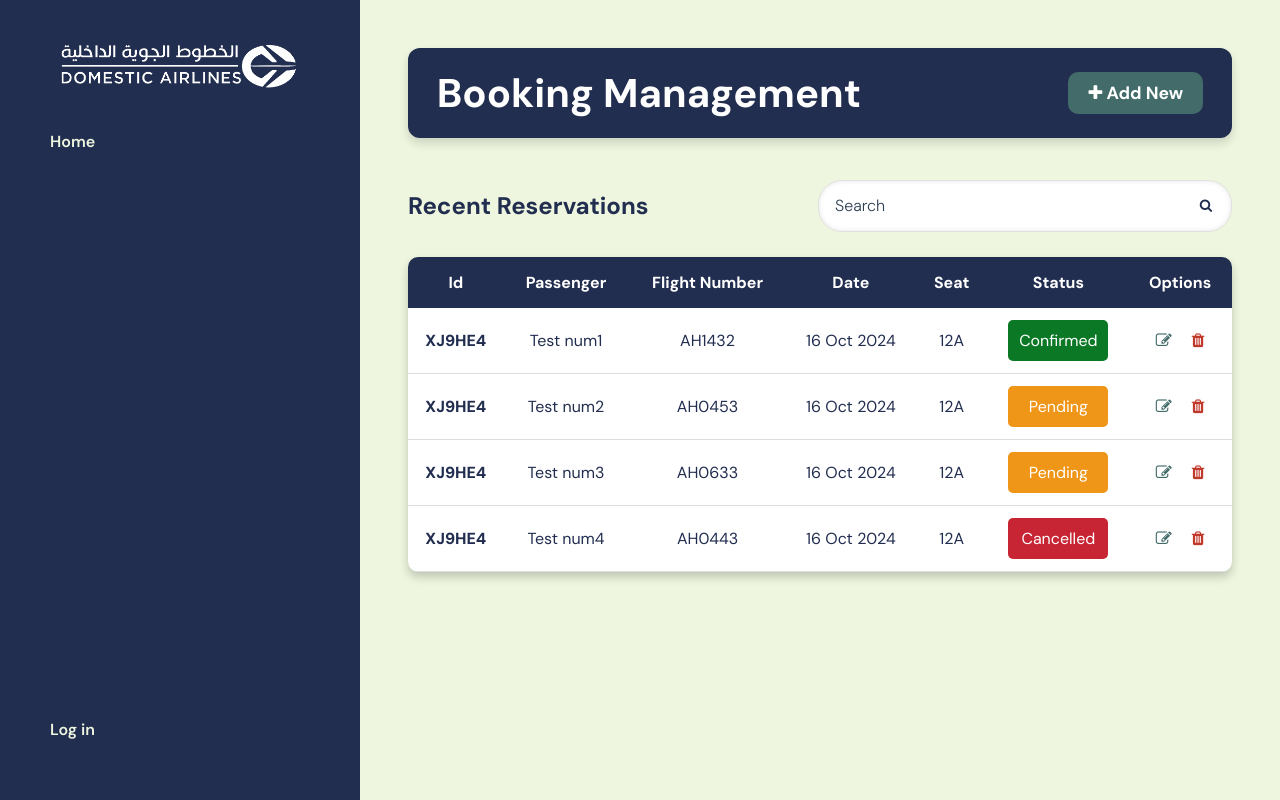
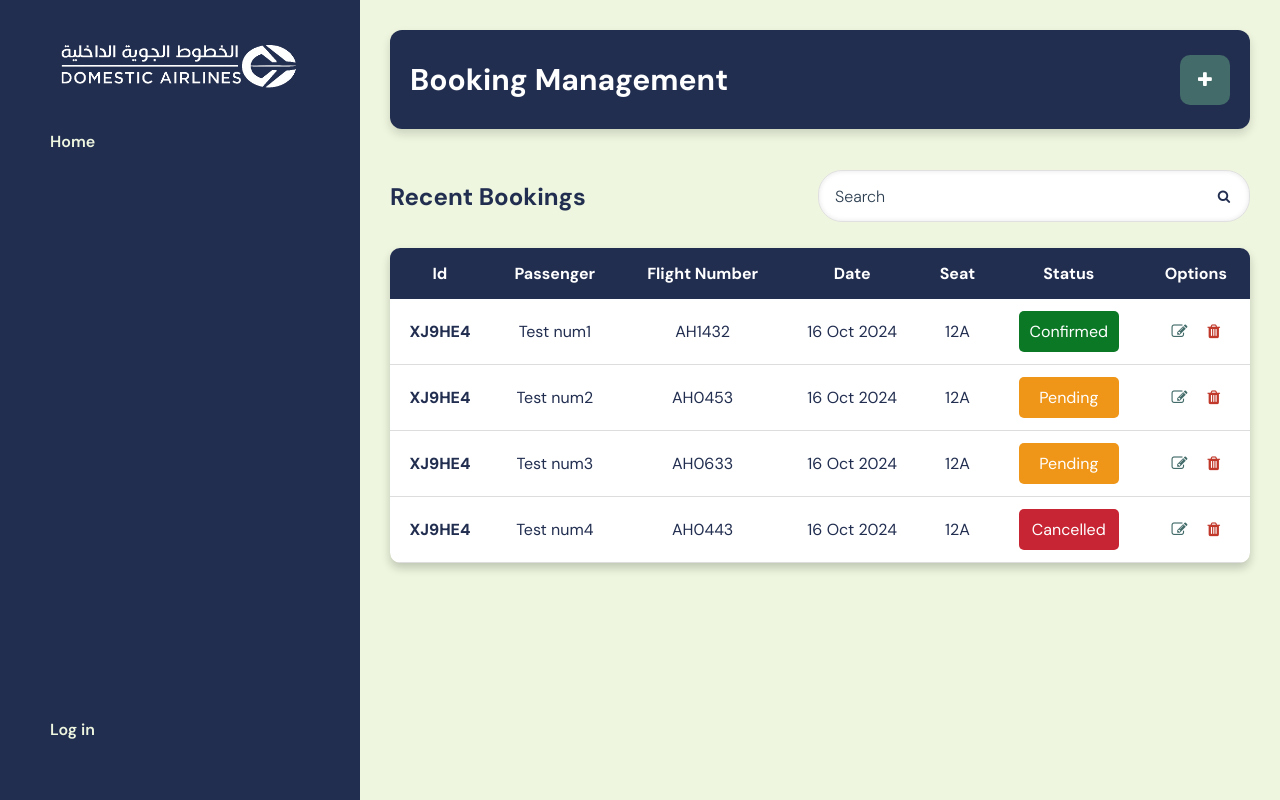
Before and after one commit to ENSIA-AI/Domestic_Airlines_management_system, a PHP site: page /admin/bookings.php in a window 1280 px wide. Run offline with PHP 8.4, Linux system fonts and the light colour scheme.

Commit message:
CSS cleaning for bookings

```diff
--- a/www/admin/bookings.php
+++ b/www/admin/bookings.php
@@ -26,23 +26,23 @@ if (isset($_GET["log-in"]) and $_GET["log-in"] == "yes") {
     ?>
     <main>
         <div class="content">
-            <div class="head_booking">
-                <h1 class="title">Booking Management</h1>
+            <div class="dams-head">
+                <h1>Booking Management</h1>
                 <button class="btn add-btn">
-                    <i class="fa fa-plus"></i> Add New
+                    <i class="fa fa-plus"></i>
                 </button>
             </div>
 
             <div class="reservation">
-                <div class="search-part">
-                    <h2 class="recent">Recent Reservations</h2>
+                <div class="search-container">
+                    <h2 class="recent">Recent Bookings</h2>
                     <div class="search-bar"><input type="text" class="search" id="search-bar" placeholder="Search">
                         <button class="search-btn"><i class="fa fa-search"></i></button>
                     </div>
                 </div>
 
                 <div class="table-container">
-                    <table class="booking-table" id="search-table">
+                    <table class="dams-table" id="search-table">
                         <thead>
                             <tr>
                                 <th>Id</th>
@@ -54,12 +54,12 @@ if (isset($_GET["log-in"]) and $_GET["log-in"] == "yes") {
                                 <th>Options</th>
                             </tr>
                         </thead>
-                        <tbody class="bookingTbBody" id="bookingTbBody">
+                        <tbody id="bookingTbBody">
                             <tr>
                                 <td>XJ9HE4</td>
                                 <td>Test num1</td>
                                 <td>AH1432</td>
-                                <td>16 Oct 2024</td>
+                                <td>16&nbsp;Oct&nbsp;2024</td>
                                 <td>12A</td>
                                 <td><span class="status confirmed">Confirmed</span></td>
                                 <td>
@@ -73,7 +73,7 @@ if (isset($_GET["log-in"]) and $_GET["log-in"] == "yes") {
                                 <td>XJ9HE4</td>
                                 <td>Test num2</td>
                                 <td>AH0453</td>
-                                <td>16 Oct 2024</td>
+                                <td>16&nbsp;Oct&nbsp;2024</td>
                                 <td>12A</td>
                                 <td><span class="status pending">Pending</span></td>
                                 <td>
@@ -87,7 +87,7 @@ if (isset($_GET["log-in"]) and $_GET["log-in"] == "yes") {
                                 <td>XJ9HE4</td>
                                 <td>Test num3</td>
                                 <td>AH0633</td>
-                                <td>16 Oct 2024</td>
+                                <td>16&nbsp;Oct&nbsp;2024</td>
                                 <td>12A</td>
                                 <td><span class="status pending">Pending</span></td>
                                 <td>
@@ -101,7 +101,7 @@ if (isset($_GET["log-in"]) and $_GET["log-in"] == "yes") {
                                 <td>XJ9HE4</td>
                                 <td>Test num4</td>
                                 <td>AH0443</td>
-                                <td>16 Oct 2024</td>
+                                <td>16&nbsp;Oct&nbsp;2024</td>
                                 <td>12A</td>
                                 <td><span class="status cancelled">Cancelled</span></td>
                                 <td>
@@ -118,7 +118,7 @@ if (isset($_GET["log-in"]) and $_GET["log-in"] == "yes") {
         </div>
     </main>
     <div class="form-overlay" id="overlay">
-        <form class="BookingForm" id="BookingForm">
+        <form class="dams-add-form" id="BookingForm">
             <h2>Add New Booking</h2>
             <div class="name-container">
                 <label for="First_Name">First Name: </label>
--- a/www/index.php
+++ b/www/index.php
@@ -27,7 +27,6 @@ if (isset($_GET["log-in"]) and $_GET["log-in"] == "yes") {
     <main class="content">
         <center>
             <h1>Domestic Airlines Management System</h1>
-            <img src="static/images/atr72.png">
         </center>
     </main>
     <button class="floating-button" id="menu-btn"><i class="fa fa-bars"></i> <i class="fa fa-close hidden"></i></button>
--- a/www/static/css/bookings.css
+++ /dev/null
@@ -1,197 +0,0 @@
-.content {
-  padding: 3rem;
-}
-
-.head_booking {
-  display: flex;
-  justify-content: space-between;
-  align-items: center;
-  margin-bottom: 1rem;
-  background: var(--space-cadet);
-  color: white;
-  padding: 1.2rem 1.8rem;
-  border-radius: 12px;
-  box-shadow: 0 5px 10px rgba(0, 0, 0, 0.15);
-}
-
-.title {
-  font-size: 2.5rem;
-  font-weight: bold;
-  margin: 0;
-}
-
-.search-part {
-  display: flex;
-  justify-content: space-between;
-  align-items: center;
-  padding: 1rem 0;
-}
-
-.search-bar {
-  display: flex;
-  align-items: center;
-  background: white;
-  border-radius: 24px;
-  overflow: hidden;
-  border: 1px solid #e0e0e0;
-  width: 50%;
-  box-shadow: inset 0 0 5px rgba(0, 0, 0, 0.1);
-}
-
-.search-bar:hover {
-  border-color: var(--space-cadet);
-  box-shadow: 0 5px 20px rgba(0, 0, 0, 0.1);
-  transform: translateY(-1px) scale(1.01);
-}
-
-.search {
-  flex: 1;
-  height: 48px;
-  padding: 0 1rem;
-  font-size: 1rem;
-  border: none;
-  outline: none;
-  background: transparent;
-  color: #2c3e50;
-  font-weight: 400;
-}
-
-.search::placeholder {
-  color: var(--text-secondary);
-  font-weight: 300;
-}
-
-.search-btn {
-  color: var(--space-cadet);
-  display: flex;
-  align-items: center;
-  justify-content: center;
-  border: none;
-  height: 50px;
-  width: 50px;
-  cursor: pointer;
-  background: transparent;
-  position: relative;
-}
-
-.search-btn:hover {
-  transform: scale(1.1);
-}
-
-.booking-table tr td:first-of-type {
-  font-weight: 800;
-}
-
-.add-btn {
-  background-color: var(--myrtle-green);
-  color: white;
-  border: none;
-  padding: 10px 20px;
-  border-radius: 10px;
-  font-size: 1.1rem;
-  font-weight: bold;
-  cursor: pointer;
-}
-
-.add-btn:hover {
-  background-color: var(--myrtle-green-light);
-  transform: translateY(-3px);
-  box-shadow: 0 5px 10px rgba(0, 0, 0, 0.2);
-}
-
-.booking-table {
-  min-width: min-content;
-  width: calc(100%);
-  border-collapse: collapse;
-  background-color: white;
-  border-radius: 10px;
-  text-align: center;
-  box-shadow: 0 5px 10px rgba(0, 0, 0, 0.2);
-}
-
-.table-container {
-  overflow-x: auto;
-  border-radius: 10px;
-  box-shadow: 0 5px 10px rgba(0, 0, 0, 0.2);
-}
-
-thead {
-  border-radius: 10px;
-}
-
-.booking-table th {
-  background-color: var(--space-cadet);
-  color: white;
-  padding: 15px;
-  font-weight: bold;
-}
-
-.booking-table td {
-  padding: 12px;
-  border-bottom: 1px solid #ddd;
-}
-
-.status {
-  display: inline-block;
-  width: 100px;
-  text-align: center;
-  padding: 10px 0;
-  border-radius: 5px;
-  font-weight: 400;
-  font-size: 1rem;
-  color: rgb(255, 255, 255);
-}
-
-.status.confirmed {
-  background-color: #0b7825;
-}
-
-.status.pending {
-  background-color: #ef9517;
-}
-
-.status.cancelled {
-  background-color: #c72533;
-}
-
-.options {
-  display: flex;
-  gap: 10px;
-}
-
-.options {
-  display: flex;
-  justify-content: center;
-  align-items: center;
-}
-
-.option {
-  border: none;
-  background: none;
-  cursor: pointer;
-  padding: 5px;
-  border-radius: 5px;
-  font-size: 1rem;
-}
-
-.option:hover {
-  transform: scale(1.2);
-  background-color: rgba(0, 0, 0, 0.2);
-}
-
-.fa-edit {
-  color: var(--myrtle-green);
-}
-
-.fa-trash {
-  color: #c0392b;
-}
-
-.bookingTbBody tr:hover {
-  background-color: rgb(234, 233, 233);
-}
-
-.bookingTbBody tr:hover td *{
-  transform: scale(1.02);
-  overflow: hidden;
-}
--- a/www/static/css/flights.css
+++ b/www/static/css/flights.css
@@ -1,6 +1,4 @@
-.content {
-    padding: 3rem;
-}
+
 
 .head_flights {
     display: flex;
--- a/www/static/css/passengers.css
+++ b/www/static/css/passengers.css
@@ -1,6 +1,4 @@
-.content {
-    padding: 3rem;
-}
+
 
 .head_passenger {
     display: flex;
--- a/www/static/css/style.css
+++ b/www/static/css/style.css
@@ -102,7 +102,7 @@ button {
 
 .content {
   flex: 1;
-  padding: 2rem;
+  padding: 30px;
 }
 
 .nav-title {
@@ -245,6 +246,199 @@ button {
   display: none;
 }
 
+.dams-head {
+  display: grid;
+  grid-template-columns: auto max-content;
+  margin-bottom: 1rem;
+  background: var(--space-cadet);
+  color: white;
+  border-radius: 12px;
+  box-shadow: 0 5px 10px rgba(0, 0, 0, 0.15);
+}
+
+h1 {
+  font-size: 30px;
+  font-weight: bold;
+  margin: 30px 20px;
+}
+
+.search-container {
+  display: flex;
+  justify-content: space-between;
+  align-items: center;
+  padding: 1rem 0;
+}
+
+.search-bar {
+  display: flex;
+  align-items: center;
+  background: white;
+  border-radius: 24px;
+  overflow: hidden;
+  border: 1px solid #e0e0e0;
+  width: 50%;
+  box-shadow: inset 0 0 5px rgba(0, 0, 0, 0.1);
+}
+
+.search-bar:hover {
+  border-color: var(--space-cadet);
+  box-shadow: 0 5px 20px rgba(0, 0, 0, 0.1);
+  transform: translateY(-1px) scale(1.01);
+}
+
+.search {
+  flex: 1;
+  height: 48px;
+  padding: 0 1rem;
+  font-size: 1rem;
+  border: none;
+  outline: none;
+  background: transparent;
+  color: #2c3e50;
+  font-weight: 400;
+}
+
+.search::placeholder {
+  color: var(--text-secondary);
+  font-weight: 300;
+}
+
+.search-btn {
+  color: var(--space-cadet);
+  display: flex;
+  align-items: center;
+  justify-content: center;
+  border: none;
+  height: 50px;
+  width: 50px;
+  cursor: pointer;
+  background: transparent;
+  position: relative;
+}
+
+.search-btn:hover {
+  transform: scale(1.1);
+}
+
+.dams-table tr td:first-of-type {
+  font-weight: 800;
+}
+
+.add-btn {
+  background-color: var(--myrtle-green);
+  color: white;
+  border: none;
+  border-radius: 10px;
+  font-size: 1.1rem;
+  font-weight: bold;
+  cursor: pointer;
+  width: 50px;
+  height: 50px;
+  margin-top: auto;
+  margin-bottom: auto;
+  margin-right: 20px;
+}
+
+.add-btn:hover {
+  background-color: var(--myrtle-green-light);
+  transform: translateY(-3px);
+  box-shadow: 0 5px 10px rgba(0, 0, 0, 0.2);
+}
+
+.dams-table {
+  min-width: min-content;
+  width: calc(100%);
+  border-collapse: collapse;
+  background-color: white;
+  border-radius: 10px;
+  text-align: center;
+  box-shadow: 0 5px 10px rgba(0, 0, 0, 0.2);
+}
+
+.table-container {
+  overflow-x: auto;
+  border-radius: 10px;
+  box-shadow: 0 5px 10px rgba(0, 0, 0, 0.2);
+}
+
+thead {
+  border-radius: 10px;
+}
+
+.dams-table th {
+  background-color: var(--space-cadet);
+  color: white;
+  padding: 15px;
+  font-weight: bold;
+}
+
+.dams-table td {
+  padding: 12px;
+  border-bottom: 1px solid #ddd;
+}
+
+.status {
+  display: inline-block;
+  width: 100px;
+  text-align: center;
+  padding: 10px 0;
+  border-radius: 5px;
+  font-weight: 400;
+  font-size: 1rem;
+  color: rgb(255, 255, 255);
+}
+
+.status.confirmed {
+  background-color: #0b7825;
+}
+
+.status.pending {
+  background-color: #ef9517;
+}
+
+.status.cancelled {
+  background-color: #c72533;
+}
+
+
+.options {
+  display: flex;
+  justify-content: center;
+  align-items: center;
+  gap: 10px;
+}
+
+.option {
+  border: none;
+  background: none;
+  cursor: pointer;
+  padding: 5px;
+  border-radius: 5px;
+  font-size: 1rem;
+}
+
+.option:hover {
+  transform: scale(1.2);
+  background-color: rgba(0, 0, 0, 0.2);
+}
+
+.fa-edit {
+  color: var(--myrtle-green);
+}
+
+.fa-trash {
+  color: #c0392b;
+}
+
+.dams-table-body tr:hover {
+  background-color: rgb(234, 233, 233);
+}
+
+.dams-table-body tr:hover td * {
+  transform: scale(1.02);
+  overflow: hidden;
+}
+
 
 @media screen and (max-width: 1100px) {
   body {
```
Also changed, not shown: other parts of www/static/css/style.css (+34 -7 lines), README.md.
